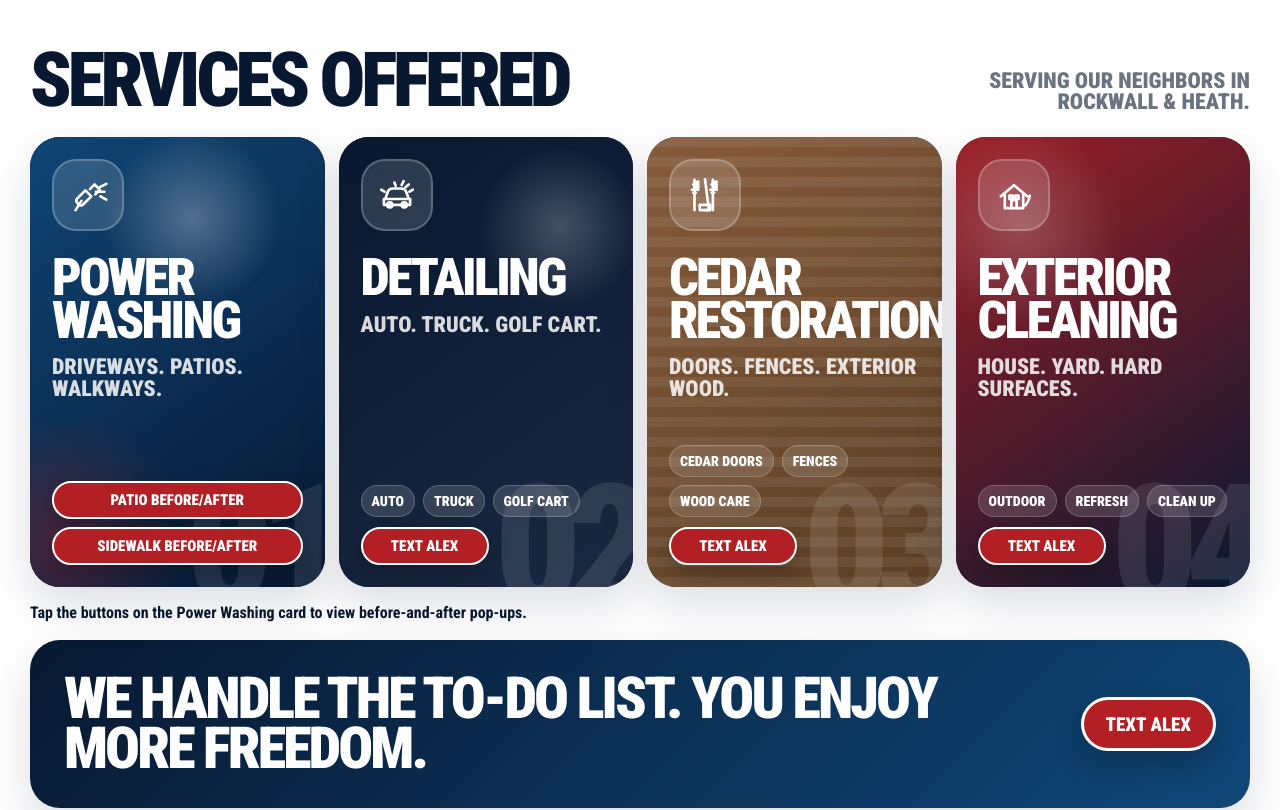
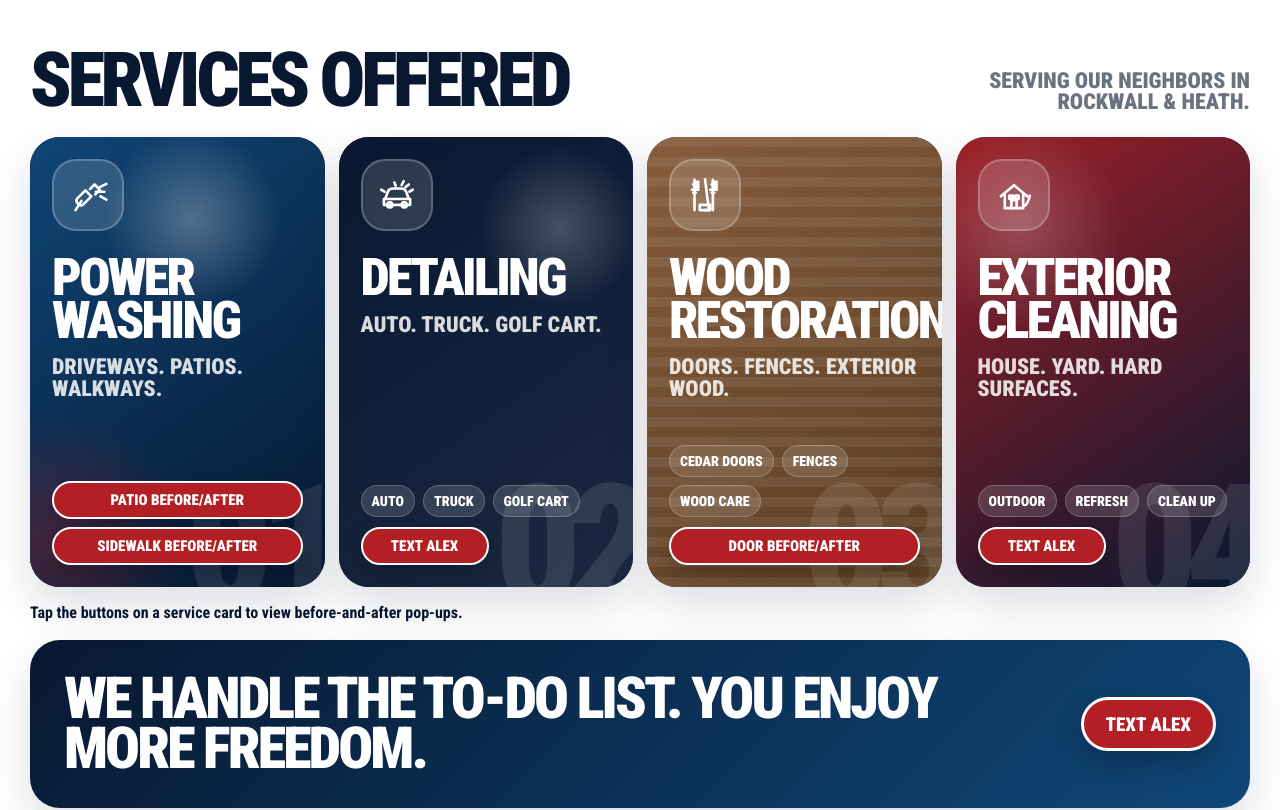
Before and after one commit to MimHoldingCompanyTX/PatriotNeighborhoodServices.com, a Next.js app: page / in a window 1280 px wide. Shown: the part 520-1330 px from the top of the page. Built offline with nearby package versions, Linux system fonts and the light colour scheme.

Commit message:
feat: replace Flag Installation with Wood Restoration, add cedar door before/after pop-up

```diff
--- a/app/globals.css
+++ b/app/globals.css
@@ -380,7 +380,7 @@ body {
     linear-gradient(145deg, rgb(8 24 49 / 0.92), rgb(15 71 120 / 0.88));
 }
 
-.service-tile.cedar-restoration::before {
+.service-tile.wood-restoration::before {
   background:
     repeating-linear-gradient(0deg, rgb(255 255 255 / 0.07) 0 10px, transparent 10px 20px),
     linear-gradient(145deg, rgb(139 94 60 / 0.96), rgb(101 67 33 / 0.88));
--- a/app/page.tsx
+++ b/app/page.tsx
@@ -20,8 +20,8 @@ const services = [
     chips: ["Auto", "Truck", "Golf cart"],
   },
   {
-    icon: "cedar-restoration",
-    title: "Cedar Restoration",
+    icon: "wood-restoration",
+    title: "Wood Restoration",
     summary: "Doors. Fences. Exterior wood.",
     chips: ["Cedar doors", "Fences", "Wood care"],
   },
@@ -79,7 +79,7 @@ function ContactIcon({ type }: { type: string }) {
 }
 
 function ServiceIcon({ type }: { type: string }) {
-  if (type === "cedar-restoration") {
+  if (type === "wood-restoration") {
     return (
       <svg viewBox="0 0 64 64" aria-hidden="true">
         <path d="M16 55V9" />
@@ -153,11 +153,11 @@ export default function Home() {
 
         <div className="services-visual-grid">
           {services.map((service, index) => {
-            const hasPowerWashExamples = service.icon === "power-washing";
+            const hasProof = service.icon === "power-washing" || service.icon === "wood-restoration";
 
             return (
               <article
-                className={`service-tile ${service.icon} ${hasPowerWashExamples ? "has-proof-actions" : ""}`}
+                className={`service-tile ${service.icon} ${hasProof ? "has-proof-actions" : ""}`}
                 key={service.title}
                 data-number={String(index + 1).padStart(2, "0")}
               >
@@ -172,7 +172,11 @@ export default function Home() {
                   ))}
                 </div>
 
-                {hasPowerWashExamples ? (
+                {service.icon === "wood-restoration" ? (
+                  <div className="service-proof-actions" aria-label="Wood restoration before and after examples">
+                    <a href="#wood-door-modal">Door before/after</a>
+                  </div>
+                ) : service.icon === "power-washing" ? (
                   <div className="service-proof-actions" aria-label="Power washing before and after examples">
                     <a href="#powerwash-patio-modal">Patio before/after</a>
                     <a href="#powerwash-sidewalk-modal">Sidewalk before/after</a>
@@ -186,7 +190,7 @@ export default function Home() {
         </div>
 
         <p className="service-proof-note">
-          Tap the buttons on the Power Washing card to view before-and-after pop-ups.
+          Tap the buttons on a service card to view before-and-after pop-ups.
         </p>
 
         <div className="services-bottom-band">
@@ -229,12 +233,28 @@ export default function Home() {
         </div>
       </section>
 
+      <section className="proof-lightbox" id="wood-door-modal" aria-label="Cedar door restoration before and after photo">
+        <a className="proof-lightbox-backdrop" href="#services-heading" aria-label="Close door restoration photo" />
+        <div className="proof-lightbox-card proof-lightbox-wide">
+          <a className="proof-lightbox-close" href="#services-heading" aria-label="Close door restoration photo">×</a>
+          <p className="proof-lightbox-label">Cedar Door Restoration</p>
+          <Image
+            className="proof-lightbox-image"
+            src="/wood-door-before-after.jpg"
+            alt="Large before and after comparison of a cedar garage door restoration"
+            width={1200}
+            height={400}
+            sizes="92vw"
+          />
+        </div>
+      </section>
+
       <section className="testimonials-section" aria-labelledby="testimonials-heading">
         <div className="testimonials-header">
           <p className="testimonials-eyebrow">Trusted by local families</p>
           <h2 id="testimonials-heading">What Neighbors Are Saying</h2>
           <p>
-            Real reviews from customers who trusted Alex with their vehicles.
+            Real reviews from customers who trusted Alex with their vehicles and home projects.
           </p>
         </div>
 
```
Also changed, not shown: public/wood-door-before-after.jpg (added).
